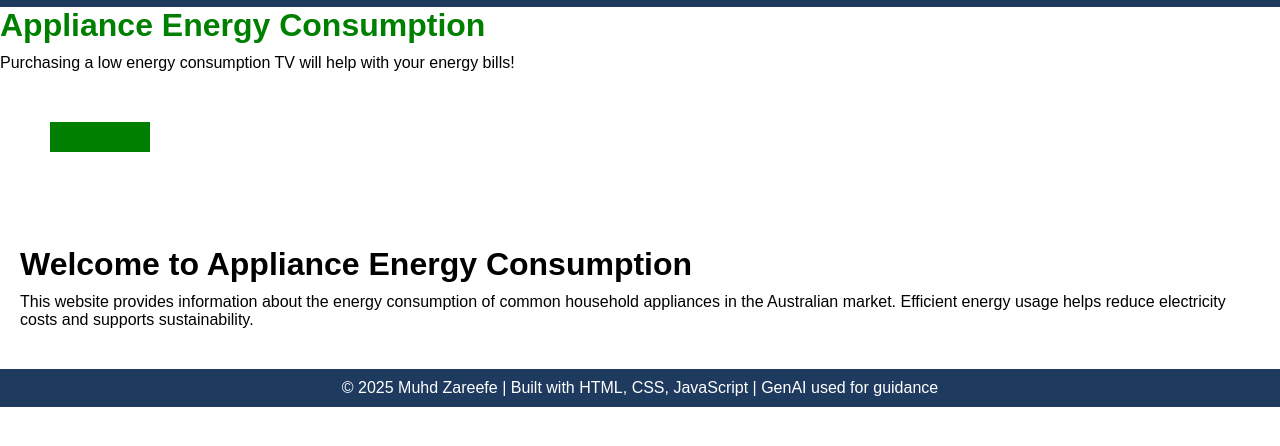
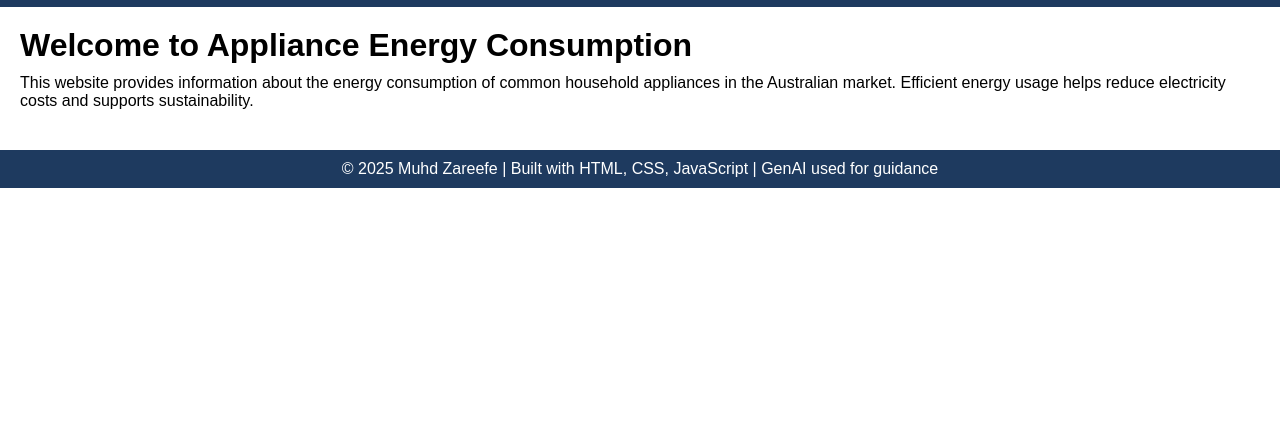
Before and after one commit to Zareefe/Tutorial-1A-COS30045, a plain HTML site: page index.html in a window 1280 px wide. Shown: the part 54-500 px from the top of the page. Drawn offline with nearby package versions, Linux system fonts and the light colour scheme.

Commit message:
Revert "feat: reset body; add h1/div/svg; link D3 and energy-d3.js; D3 — style h1, append paragraph, add SVG rects"
This reverts commit 7884a6a8fcbf6587fd02954374cc580cf4453730.

```diff
--- a/energy-d3.js
+++ /dev/null
@@ -1,14 +0,0 @@
-d3.select("h1")
-.style("color", "green");
-d3.select("div")
-.append("p")
-.text("Purchasing a low energy consumption TV will help with your energy bills!");
-d3.select("svg")
-.append("rect")
-d3.select("svg")
-.append("rect")
-.attr("x", 50)
-.attr("y", 50)
-.attr("width", 100)
-.attr("height", 30)
-.style("fill", "green");
--- a/index.html
+++ b/index.html
@@ -19,13 +19,6 @@
       </ul>
     </nav>
   </header>
-    <h1>Appliance Energy Consumption</h1>
-    <div id="content"></div>
-    <!-- Give the SVG a size so shapes can be seen -->
-    <svg width="300" height="150"></svg>
-    <!-- Load D3 first, then your D3 code file -->
-    <script src="https://d3js.org/d3.v7.min.js"></script>
-    <script src="energy-d3.js"></script>
 
   <!-- Main Content -->
   <main>
```
Also changed, not shown: 1 other file.
